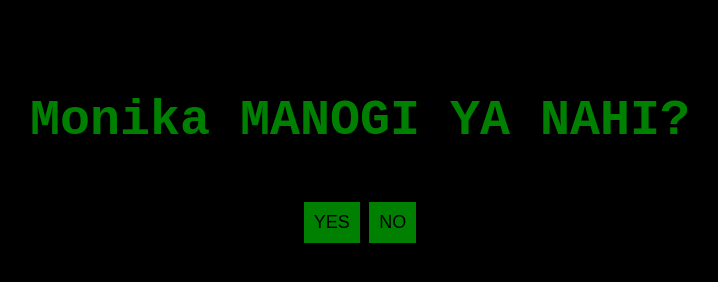
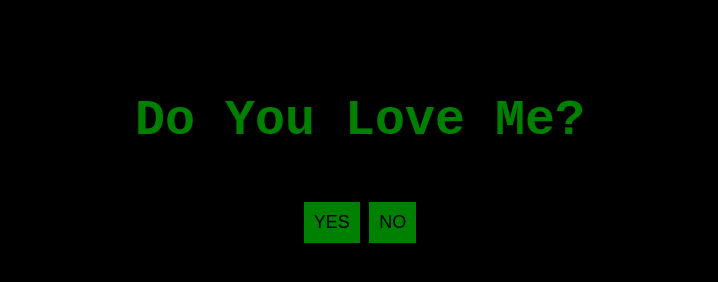
Before and after one commit to crzyvivek/hacker-proposal2, a plain HTML site: page question.html in a window 1280 px wide. Shown: the whole page, without its empty margins (280-998 px from the left). Drawn offline with Linux system fonts and the light colour scheme.

Commit message:
Update question.html

```diff
--- a/question.html
+++ b/question.html
@@ -7,7 +7,7 @@
     <link rel="stylesheet" href="style.css">
   </head>
   <body>
-    <h1 class="hacker-text">Monika MANOGI YA NAHI?</h1>
+    <h1 class="hacker-text">Do You Love Me?</h1>
 
     <a href="yes.html"><button class="button">YES</button></a>
     <a href="no.html"><button class="button">NO</button></a>
```
